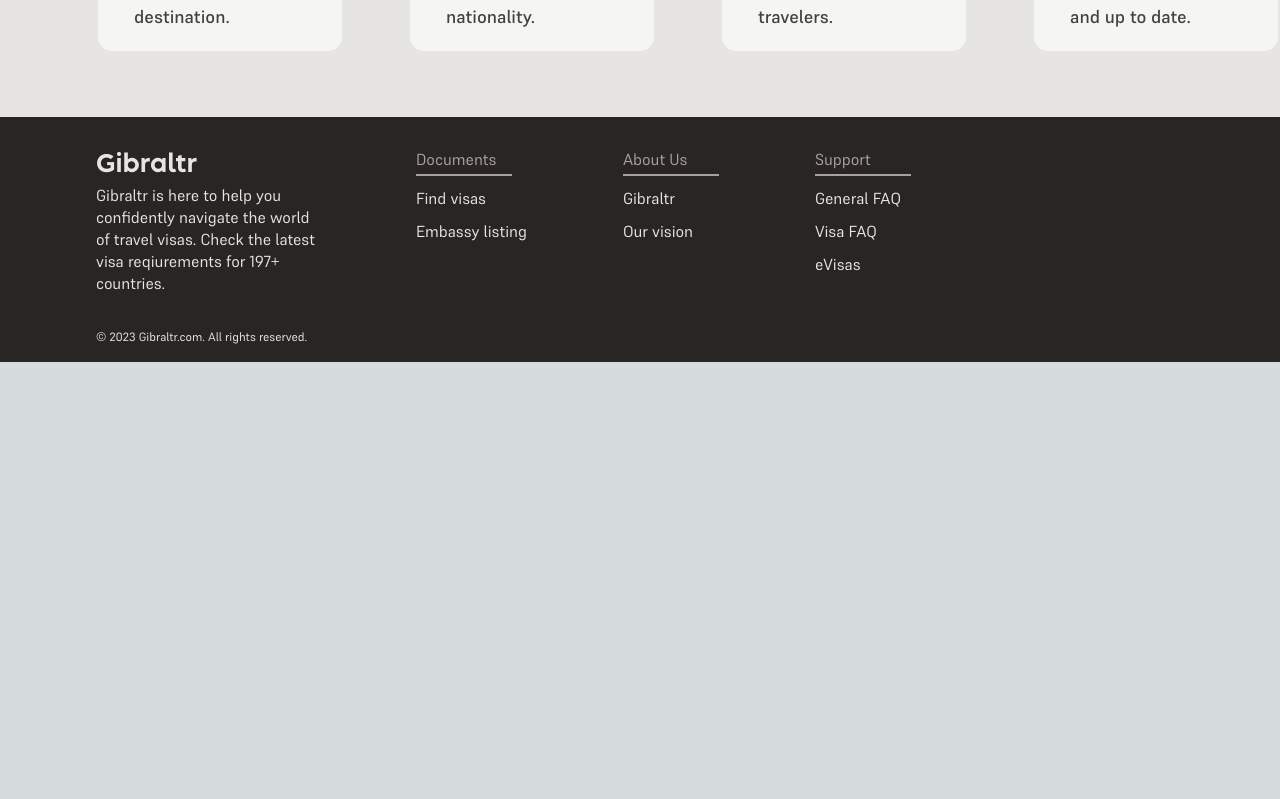
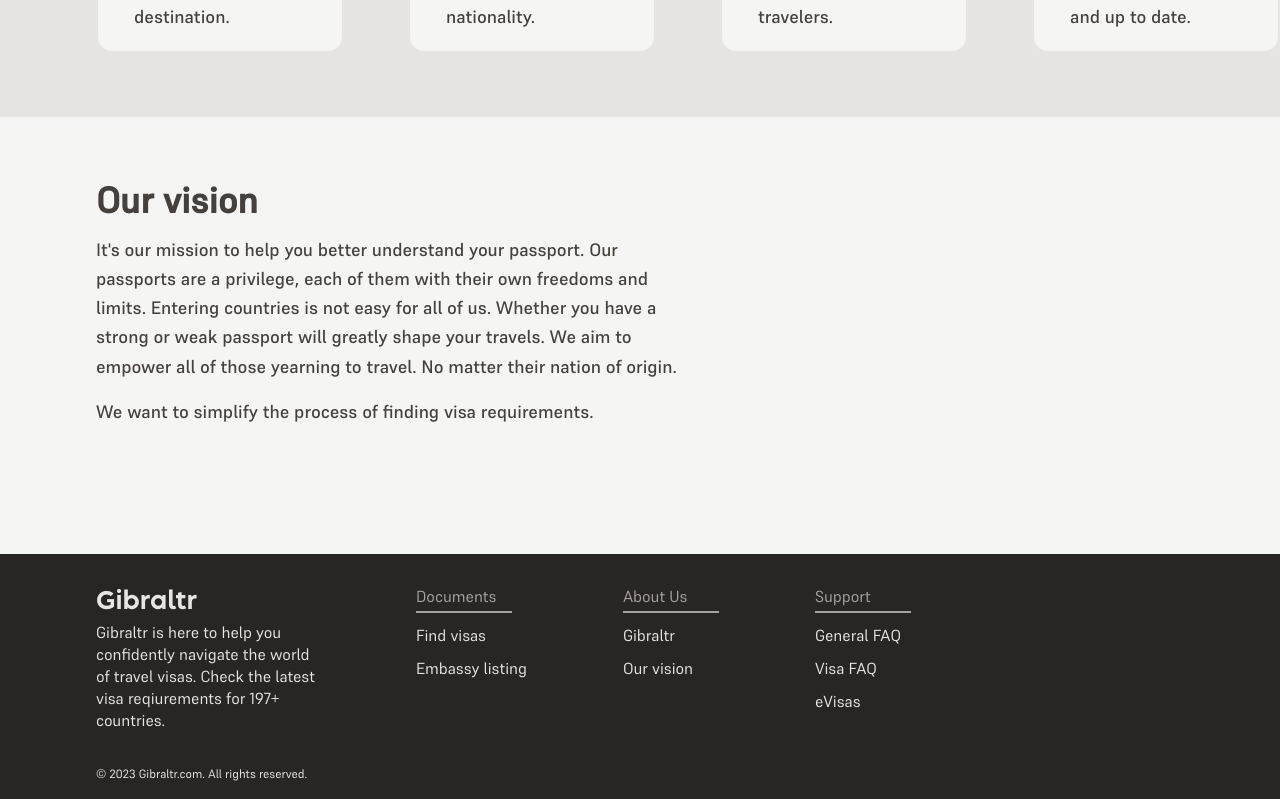
Before and after one commit to tachorzy/Gibraltr, a Next.js app in the folder app/: page /about in a window 1280 px wide. Shown: the part 1105-1904 px from the top of the page. Before the commit the page ends 1467 px from the top, so only its background shows below. Built offline with nearby package versions, Linux system fonts and the light colour scheme; what country-list would draw is missing.

Commit message:
Added text to About Us page

```diff
--- a/app/package.json
+++ b/app/package.json
@@ -20,7 +20,7 @@
     "eslint-config-next": "13.1.1",
     "isomorphic-fetch": "^3.0.0",
     "isomorphic-unfetch": "^4.0.2",
-    "next": "^13.2.1",
+    "next": "^13.2.3",
     "node-fetch": "^3.3.0",
     "numpy": "^0.0.1",
     "react": "18.2.0",
--- a/app/pages/about.jsx
+++ b/app/pages/about.jsx
@@ -49,13 +49,13 @@ export default function Home() {
 
           <div className={AboutStyles.main}>
             <div className={supremeMedium.className}>
-                    <h2 className={AboutStyles. aboutUsTitle}>About us</h2>
-                    <p className={AboutStyles.paragraph}>
-                      Gibraltr was founded with the initiative of making travel visas easier to understand. In our everchanging connected world, travelers are responsible for knowing the power & privilege of their passport. And, you don't have to do it alone! Our search engine provides accurate and reliable visa information for all passport holders no matter their destination.
-                    </p>
-                    {/* <h2 className={AboutStyles.subtitle}>Travel at ease</h2>
-                    <h3 className={AboutStyles.subtitle}>Wisely plan your trip</h3>
-                    <h4 className={AboutStyles.centeredTitle}>Our mission is guiding you through the complexities of tourist visas.</h4> */}
+                <h2 className={AboutStyles.aboutUsTitle}>About us</h2>
+                <p className={AboutStyles.paragraphLast}>
+                  Gibraltr was founded with the initiative of making travel visas easier to understand. In our everchanging connected world, travelers are responsible for knowing the power & privilege of their passport. And, you don't have to do it alone! Our search engine provides accurate and reliable visa information for all passport holders no matter their destination.
+                </p>
+                {/* <h2 className={AboutStyles.subtitle}>Travel at ease</h2>
+                <h3 className={AboutStyles.subtitle}>Wisely plan your trip</h3>
+                <h4 className={AboutStyles.centeredTitle}>Our mission is guiding you through the complexities of tourist visas.</h4> */}
             </div>
           </div>
           <div className={AboutStyles.bannerLight}>
@@ -95,6 +95,9 @@ export default function Home() {
 
           <div className={AboutStyles.main}>
             <div className={supremeMedium.className}>
+              <h4 className={AboutStyles.aboutUsTitle}>Our vision</h4>
+              <p className={AboutStyles.paragraphRegular}>It's our mission to help you better understand your passport. Our passports are a privilege, each of them with their own freedoms and limits. Entering countries is not easy for all of us. Whether you have a strong or weak passport will greatly shape your travels. We aim to empower all of those yearning to travel. No matter their nation of origin. </p>
+              <p className={AboutStyles.paragraphLast}>We want to simplify the process of finding visa requirements.</p>
             </div>
           </div>
           <Footer></Footer>
--- a/app/styles/AboutUsStyle.module.css
+++ b/app/styles/AboutUsStyle.module.css
@@ -22,17 +22,20 @@
 }
 
 .subtitle{
-    @apply text-stone-700 text-4xl
+    @apply text-stone-700 text-4xl mt-16
 }
 
 .aboutUsTitle{
     @apply text-stone-700 text-4xl mt-16 mb-3.5
 }
 
-.paragraph{
+.paragraphLast{
     @apply w-1/2 text-lg text-stone-700 leading-relaxed mb-32
 }
 
+.paragraphRegular{
+    @apply w-1/2 text-lg text-stone-700 leading-relaxed mb-4
+}
 
 .centeredTitle{
     @apply text-stone-700 mt-60 mb-6 text-5xl text-center w-2/3
--- a/app/styles/Home.module.css
+++ b/app/styles/Home.module.css
@@ -75,9 +75,9 @@
 /*This shows on the About Us Page*/
 .infoCard{
   @apply w-64 h-52 text-stone-700 border-2 border-inherit border-solid rounded-2xl p-4 px-9 pt-9 border-stone-200 bg-stone-100;
-  animation: fadeInAnimation ease 4s;
+  /* animation: fadeInAnimation ease 4s;
   animation-iteration-count: 1;
-  animation-fill-mode: forwards;
+  animation-fill-mode: forwards; */
 }
 
 .infoCardTitle{
```
Also changed, not shown: 1 other file (tests, documents, lock files or other folders).
